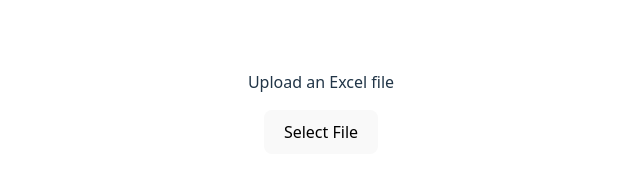
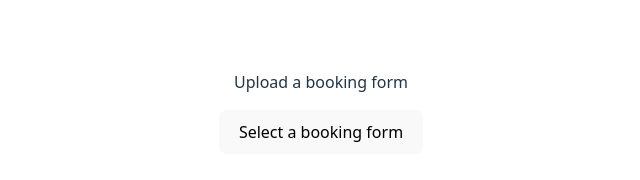
Before and after one commit to shayok-viva/excel-parse-poc, a React (Vite) app: page / in a window 1280 px wide. Shown: the part 288-468 px from the top of the page, without its empty margins (319-959 px from the left). Built offline with nearby package versions, Linux system fonts and the light colour scheme.

Commit message:
Bulk and prepack order represented numerically

```diff
--- a/src/sheet-js-poc/ParseBookingFormV2.jsx
+++ b/src/sheet-js-poc/ParseBookingFormV2.jsx
@@ -1,4 +1,4 @@
-import React, { useRef, useState } from "react";
+import  { useRef, useState } from "react";
 import * as XLSX from "xlsx";
 
 // React component to upload an Excel file and render specified fields
@@ -25,7 +25,7 @@ export default function ParseBookingFormV2() {
   // Format Excel serial date to readable string
   const formatDate = (serial) => {
     if (typeof serial === "number") {
-      return XLSX.SSF.format("dd-mmm-yyyy hh:MM", serial);
+      return XLSX.SSF.format("dd-mmm-yyyy", serial);
     }
     return serial || "";
   };
@@ -38,6 +38,7 @@ export default function ParseBookingFormV2() {
 
   // Handle file selection and parsing
   const handleUpload = async (e) => {
+    setExcelData([]);
     const file = e.target.files[0];
     if (!file) return;
     const data = await file.arrayBuffer();
@@ -52,7 +53,7 @@ export default function ParseBookingFormV2() {
     // Extract fixed fields
     const base = {
       Department: getCell(sheet, "R12"),
-      Supplier: getCell(sheet, "D26")||'',
+      Supplier: getCell(sheet, "D26") === 0 ? '' : getCell(sheet, "D26") ,
       "Factory Name": getCell(sheet, "D15"),
       Season: getCell(sheet, "R13"),
       Phase: getCell(sheet, "R14"),
@@ -112,9 +113,9 @@ export default function ParseBookingFormV2() {
   return (
     <div>
       <div style={{ textAlign: "center", margin: 20 }}>
-        <p>{excelData.length ? "Data loaded." : "Upload an Excel file"}</p>
+        <p>{excelData.length ? "Data loaded." : "Upload a booking form"}</p>
         <button onClick={() => fileInput.current.click()}>
-          {excelData.length ? "Load Another File" : "Select File"}
+          {excelData.length ? "Load Another Booking form" : "Select a booking form"}
         </button>
         <input
           type="file"
```
